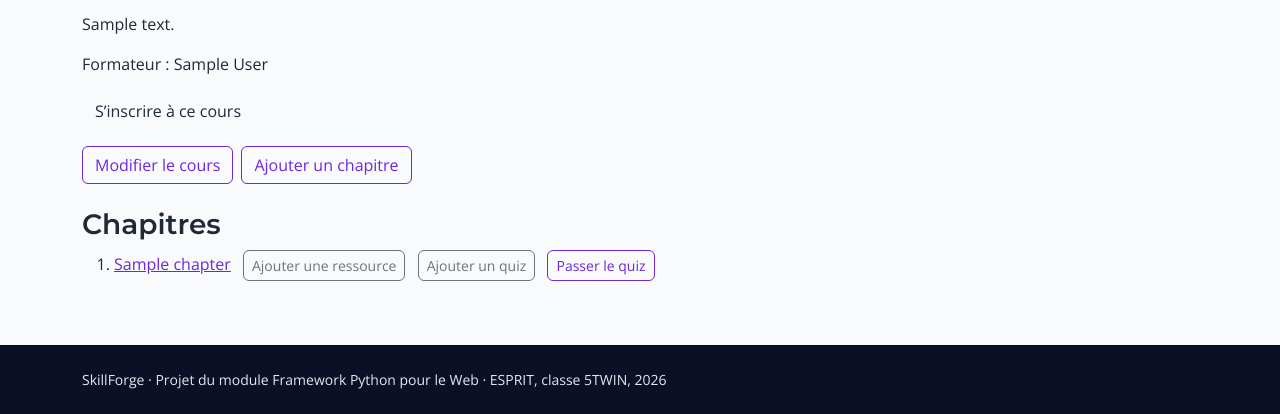
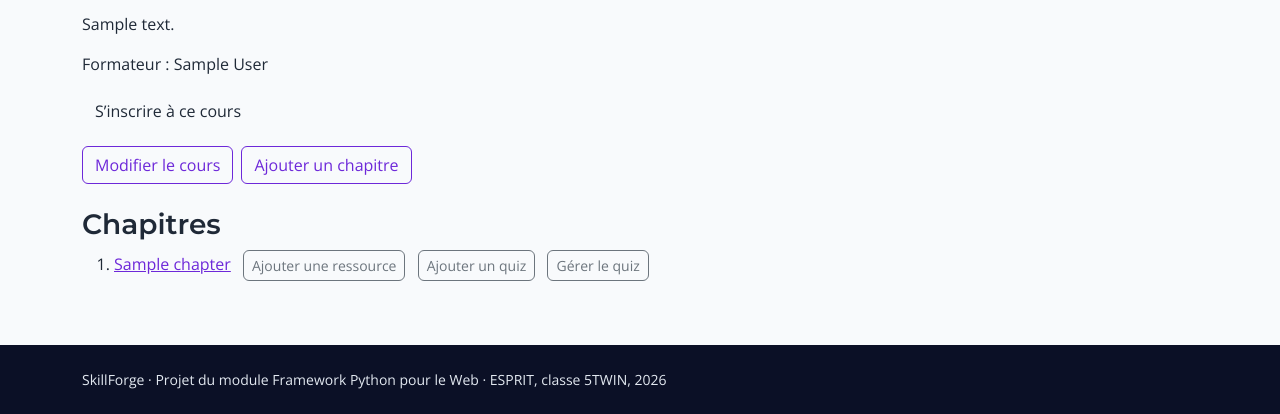
Before and after one commit to waeldaagi/Skill-Forge-Legends, a Django app: a page that uses courses/templates/courses/detail.html in a window 1280 px wide. Shown: the part 454-868 px from the top of the page. Run offline with Django 5.2, Linux system fonts and the light colour scheme; a user stored in the database is signed in; tables that the repository leaves empty hold one stand-in row (values such as "Sample post"); grey boxes marked "Sample" are stand-in pictures; parts of the project's set-up code (start-up, migrations or seed data) failed here and were passed over; some libraries are stand-ins or nearby versions.

Commit message:
fix(courses): rend la publication du quiz visible
Co-authored-by: Copilot <223556219+Copilot@users.noreply.github.com>

```diff
--- a/courses/templates/courses/detail.html
+++ b/courses/templates/courses/detail.html
@@ -28,7 +28,13 @@
       <a class="btn btn-sm btn-outline-secondary ms-2" href="{% url 'courses:quiz_create' chapter.pk %}">Ajouter un quiz</a>
     {% endif %}
     {% for quiz in chapter.quizzes.all %}
-      {% if quiz.is_published %}<a class="btn btn-sm btn-outline-primary ms-2" href="{% url 'courses:quiz' quiz.pk %}">Passer le quiz</a>{% endif %}
+      {% if user == course.trainer %}
+        <a class="btn btn-sm btn-outline-secondary ms-2" href="{% url 'courses:quiz_manage' quiz.pk %}">
+          {% if quiz.is_published %}Gérer le quiz{% else %}Publier le quiz{% endif %}
+        </a>
+      {% elif quiz.is_published %}
+        <a class="btn btn-sm btn-outline-primary ms-2" href="{% url 'courses:quiz' quiz.pk %}">Passer le quiz</a>
+      {% endif %}
     {% endfor %}
   </li>
 {% empty %}<li>Les chapitres seront bientôt disponibles.</li>{% endfor %}
```
Also changed, not shown: courses/tests/test_views.py (+12 -0 lines).
